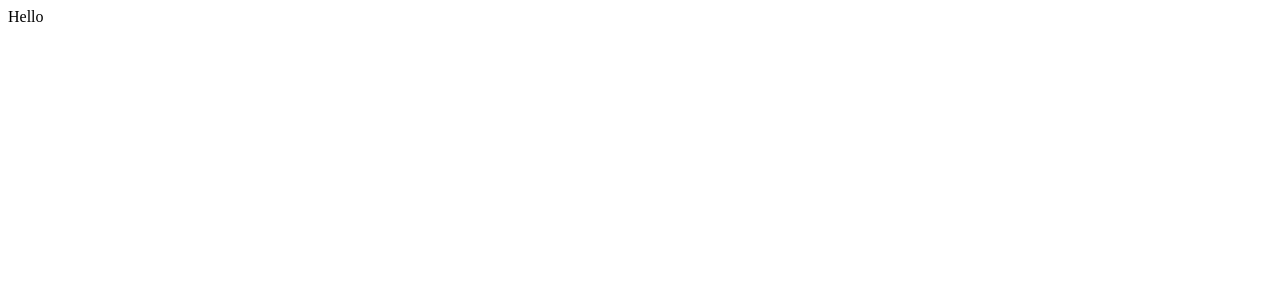
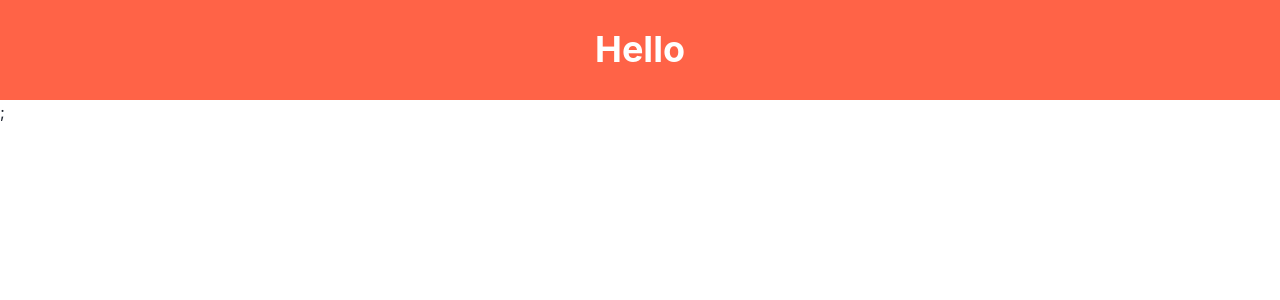
Before and after one commit to ndaemy/mission24-pr-page, a Next.js app: page / in a window 1280 px wide. Shown: the top 300 px of the page. Built offline with nearby package versions, Linux system fonts and the light colour scheme.

Commit message:
💄 Install chakra ui

```diff
--- a/package.json
+++ b/package.json
@@ -9,6 +9,10 @@
     "lint": "next lint"
   },
   "dependencies": {
+    "@chakra-ui/react": "^2.2.4",
+    "@emotion/react": "^11.10.0",
+    "@emotion/styled": "^11.10.0",
+    "framer-motion": "^6.5.1",
     "next": "12.2.3",
     "react": "18.2.0",
     "react-dom": "18.2.0"
--- a/pages/_app.tsx
+++ b/pages/_app.tsx
@@ -1,7 +1,12 @@
+import { ChakraProvider } from "@chakra-ui/react";
 import type { AppProps } from "next/app";
 
 const MyApp = ({ Component, pageProps }: AppProps) => {
-  return <Component {...pageProps} />;
+  return (
+    <ChakraProvider resetCSS>
+      <Component {...pageProps} />;
+    </ChakraProvider>
+  );
 };
 
 export default MyApp;
--- a/pages/index.tsx
+++ b/pages/index.tsx
@@ -1,7 +1,12 @@
+import { Center, Heading } from "@chakra-ui/react";
 import type { NextPage } from "next";
 
 const Home: NextPage = () => {
-  return <div>Hello</div>;
+  return (
+    <Center bg="tomato" h="100px" color="white">
+      <Heading>Hello</Heading>
+    </Center>
+  );
 };
 
 export default Home;
```
Also changed, not shown: 1 other file (tests, documents, lock files or other folders).
